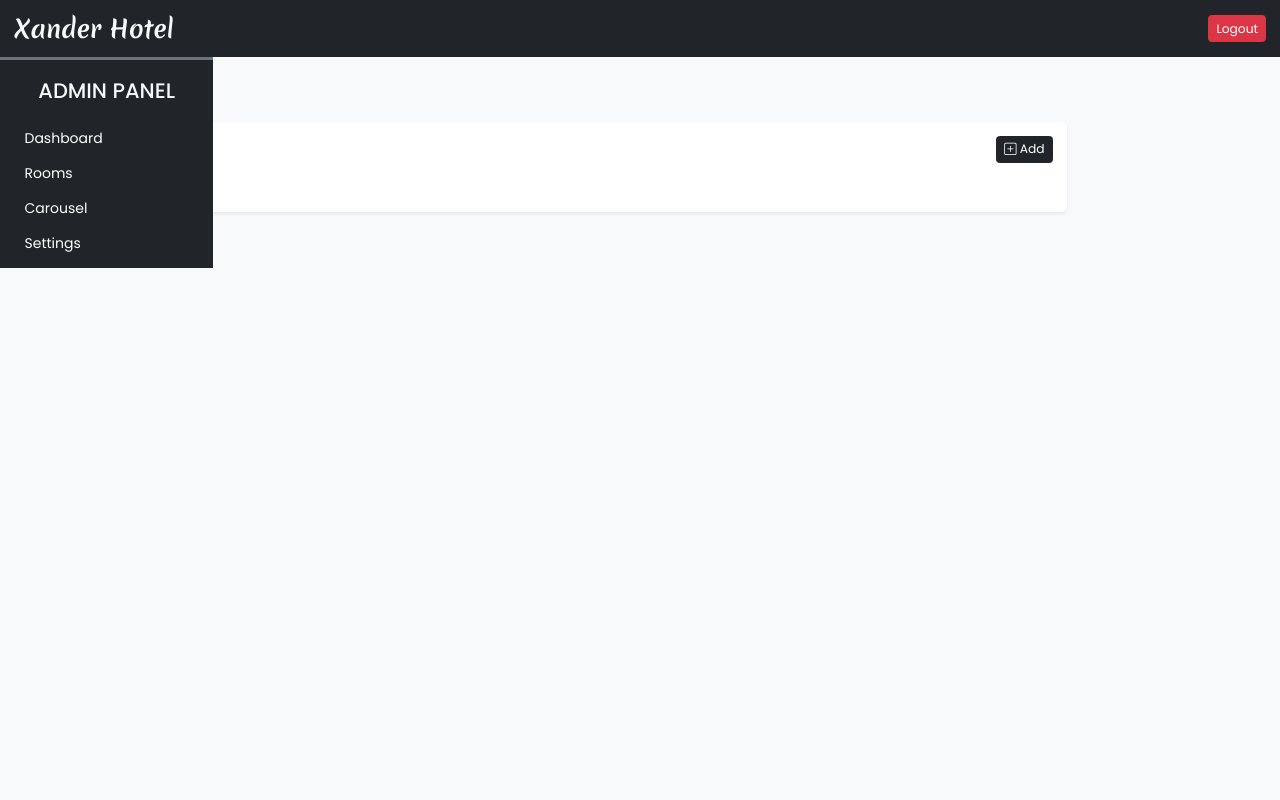
After one commit to Xander1936/hotel-booking-website, a PHP site: page /hotel-booking-website/admin/carousel.php in a window 1280 px wide. The commit adds this page. Run offline with PHP 8.4, Linux system fonts and the light colour scheme.

Commit message:
Carousel Admin Panel and Dynamic Carousel (Front End)

```diff
--- /dev/null
+++ b/admin/ajax/carousel_crud.php
@@ -0,0 +1,68 @@
+<?php
+    require('../../admin/inc/db_config.php');
+    require('../../admin/inc/essentials.php');
+    adminLogin();
+
+    if(isset($_POST['add_image']))
+    {
+        $img_r = uploadImage($_FILES['picture'],CAROUSEL_FOLDER);
+
+        if($img_r == 'inv_img'){
+            echo $img_r;
+        }
+        else if($img_r == 'inv_size'){
+            echo $img_r;
+        }
+        else if($img_r == 'upd_failed'){
+            echo $img_r;
+        }
+        else{
+            $q = "INSERT INTO `carousel`(`image`) VALUES (?)";
+            $values = [$img_r];
+            $res = insert($q, $values, 's');
+            echo $res;
+        }
+    }
+
+    if(isset($_POST['get_carousel'])){
+        $res = selectAll('carousel');
+
+        while($row = mysqli_fetch_assoc($res)){
+            // $path = ABOUT_FOLDER.$row['picture'];
+            $path = CAROUSEL_IMG_PATH;
+            echo <<<data
+            <div class="col-md-4 mb-3" style="width: 200px; height: auto;">
+            <div class="card bg-dark text-white">
+                        <!-- <img src="http://localhost/hotel-booking-website/images/about/team.jpg" class="card-img" alt="Team Image"> -->
+                        <img src="$path$row[image]" class="card-img" alt="Carousel Image" style="width: 100%; height: 200px;">
+                        <div class="card-img-overlay d-flex text-end">
+                            <button type="button" onclick="rem_image($row[sr_no])" class="btn btn-danger btn-sm ms-auto shadow-none" style="height: 30px; width: auto;">
+                                <i class="bi bi-trash"></i> Delete
+                            </button>
+                        </div>
+                    </div>
+                </div>
+            data;
+        }
+    }
+
+
+    if (isset($_POST['rem_image'])) {
+        $frm_data = filteration($_POST);
+        $values = [$frm_data['rem_image']];
+
+        // Corrected SQL syntax: use backticks for table and column names
+        $pre_q = "SELECT * FROM `carousel` WHERE `sr_no` = ?";
+        $res = select($pre_q, $values, 'i');
+        $img = mysqli_fetch_assoc($res);
+
+        // Check if the image retrieval was successful before attempting to delete
+        if ($img && deleteImage($img['image'], CAROUSEL_FOLDER)) {
+            $q = "DELETE FROM `carousel` WHERE `sr_no` = ?";
+            $res = delete($q, $values, 'i');
+            echo $res; // Return result of the delete operation
+        } else {
+            echo 0; // Return 0 if image deletion fails or no image found
+        }
+    }
+?>
--- /dev/null
+++ b/admin/carousel.php
@@ -0,0 +1,74 @@
+<!DOCTYPE html>
+<html lang="en">
+    <head>
+        <meta charset="UTF-8">
+        <meta http-equiv="X-UA-Compatible" content="IE=edge">
+        <meta name="viewport" content="width=device-width, initial-scale=1.0">
+        <title>Admin Panel - Carousel</title>
+        <?php require("../admin/inc/links.php"); ?>
+    </head>
+
+    <body class="bg-light">
+
+        <?php require("../admin/inc/header.php"); ?>
+
+        <div class="container-fluid" id="main-content">
+            <div class="row">
+                <div class="col-lg-10 ms-3 p-3 overflow-hidden">
+                    <h3 class="mb-4">CAROUSEL</h3>
+
+
+                    <!-- Carousel Section Starts -->
+                    <div class="card border-0 shadow-sm mb-4">
+                        <div class="card-body">
+                            <div class="d-flex align-items-center justify-content-between mb-3">
+                                <h5 class="card-title m-0">Images</h5>
+                                <button type="button" class="btn btn-dark shadow-none btn-sm" data-bs-toggle="modal" data-bs-target="#carousel-s">
+                                    <i class="bi bi-plus-square"></i> Add
+                                </button>
+                            </div>
+
+                            <div class="row d-flex" id="carousel-data" style="width: auto;">
+                                <!-- Automatically generated by the code from the carousel_members session's on carousel_crud.php and data coming from the team_details table on the db -->
+                            </div>
+
+                        </div>
+                    </div>
+                    <!-- Carousel section Ends -->
+
+
+                    <!-- Carousel Modal Section Starts -->
+                    <div class="modal fade" id="carousel-s" data-bs-backdrop="static" data-bs-keyboard="true" tabindex="-1" aria-labelledby="staticBackdropLabel" aria-hidden="true">
+                        <div class="modal-dialog">
+                            <form id="carousel_s_form">
+                                <div class="modal-content">
+                                    <div class="modal-header">
+                                        <h1 class="modal-title">Add Image</h1>
+                                        <button type="button" class="btn-close" data-bs-dismiss="modal" aria-label="Close"></button>
+                                    </div>
+                                    <div class="modal-body">
+                                        <div class="mb-3">
+                                            <label class="form-label fw-bold" for="carousel_picture_inp">Picture</label>
+                                            <input type="file" name="carousel_picture" id="carousel_picture_inp" accept="[.jpg, .png, .webp, .jpeg]" class="form-control shadow-none" required>
+
+                                        </div>
+                                    </div>
+                                    <div class="modal-footer">
+                                        <button type="button" onclick="carousel_picture.value=''" class="btn text-secondary shadow-none" data-bs-dismiss="modal">CANCEL</button>
+                                        <button type="submit" class="btn custom-bg btn-outline-dark shadow-none">SUBMIT</button>
+                                    </div>
+                                </div>
+                            </form>
+                        </div>
+                    </div>
+                    <!-- Carousel Modal Section Ends -->
+
+                </div>
+            </div>
+        </div>
+
+        <?php require('inc/scripts.php'); ?>
+        <script src="scripts/carousel.js"></script>
+
+    </body>
+</html>
--- a/admin/inc/essentials.php
+++ b/admin/inc/essentials.php
@@ -3,11 +3,13 @@
     // Frontend purpose data
     define('SITE_URL', 'http://localhost/hotel-booking-website/');
     define('ABOUT_IMG_PATH',SITE_URL.'images/about/');
+    define('CAROUSEL_IMG_PATH',SITE_URL.'images/carousel/');
 
     // Backend Upload Process needs this data.
 
     define('UPLOAD_IMAGE_PATH',$_SERVER['DOCUMENT_ROOT'].'/hotel-booking-website/images/');
     define('ABOUT_FOLDER','about/');
+    define('CAROUSEL_FOLDER','carousel/');
 
     function adminLogin() {
         session_start();
--- a/admin/inc/header.php
+++ b/admin/inc/header.php
@@ -26,7 +26,7 @@
                                     <a href="rooms.php" class="nav-link text-white">Rooms</a>
                                 </li>
                                 <li class="nav-item">
-                                    <a href="users.php" class="nav-link text-white">Users</a>
+                                    <a href="carousel.php" class="nav-link text-white">Carousel</a>
                                 </li>
                                 <li class="nav-item">
                                     <a href="settings.php" class="nav-link text-white">Settings</a>
--- /dev/null
+++ b/admin/scripts/carousel.js
@@ -0,0 +1,78 @@
+
+    let carousel_s_form = document.getElementById('carousel_s_form');
+    let carousel_picture_inp = document.getElementById('carousel_picture_inp');
+
+    carousel_s_form.addEventListener('submit', function(e){
+        e.preventDefault();
+        add_image();
+    });
+
+    function add_image(){
+        let data = new FormData();
+        data.append('picture', carousel_picture_inp.files[0]);
+        data.append('add_image','');
+
+        let xhr = new XMLHttpRequest();
+        xhr.open("POST", "ajax/carousel_crud.php", true);
+        // xhr.setRequestHeader('Content-Type', 'application/x-www-form-urlencoded');
+
+        xhr.onload = function(){
+            // console.log(this.responseText);
+            var myModal = document.getElementById('carousel-s');
+            var modal = bootstrap.Modal.getInstance(myModal);
+            modal.hide();
+
+            if (this.responseText == 'inv_img'){
+                alert('error', 'Only JPG, PNG and WEBP images are allowed!');
+            }
+            else if(this.responseText == 'inv_size'){
+                alert('error', 'Image size should be less than 2MB!');
+            }
+            else if(this.responseText == 'upd_failed'){
+                alert('error', 'Image upload failed. Server Down! Try again!');
+            }
+            else{
+                alert('success', 'New image added!');
+                carousel_picture_inp.value = '';
+                get_carousel();
+            }
+
+        };
+
+        xhr.send(data);
+    }
+
+    function get_carousel(){
+
+        const xhr = new XMLHttpRequest();
+        xhr.open("POST", "ajax/carousel_crud.php", true);
+        xhr.setRequestHeader('Content-Type', 'application/x-www-form-urlencoded');
+
+        xhr.onload = function(){
+            document.getElementById('carousel-data').innerHTML = this.responseText;
+        };
+
+        xhr.send('get_carousel');
+    }
+
+    function rem_image(val){
+        let xhr = new XMLHttpRequest();
+        xhr.open("POST", "ajax/carousel_crud.php", true);
+        xhr.setRequestHeader('Content-Type', 'application/x-www-form-urlencoded');
+
+        xhr.onload = function(){
+
+            if(this.responseText == 1){
+                alert('success', 'Image removed!');
+                get_carousel();
+            }else{
+                alert('error', 'Server down! Try again later.');
+            }
+        };
+
+        xhr.send('rem_image='+val);
+    }
+
+    window.onload = function(){
+        get_carousel();
+    }
```
Also changed, not shown: index.php (+14 -18 lines), 7 other files.
